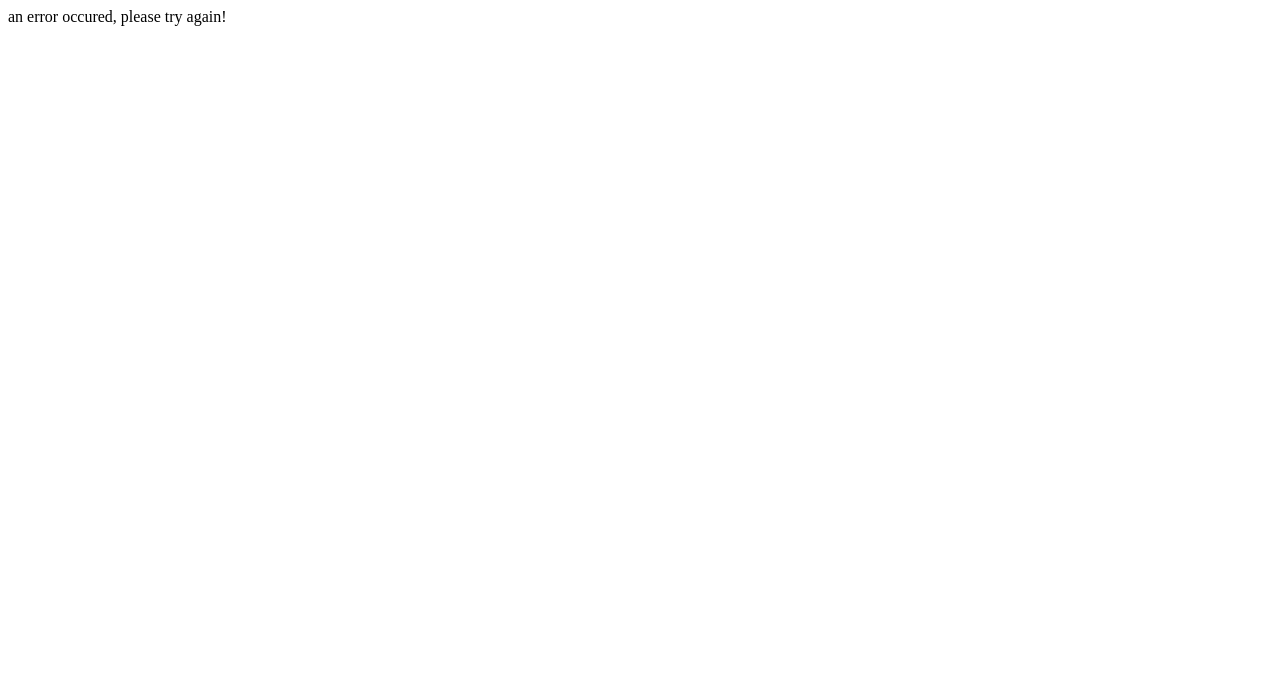
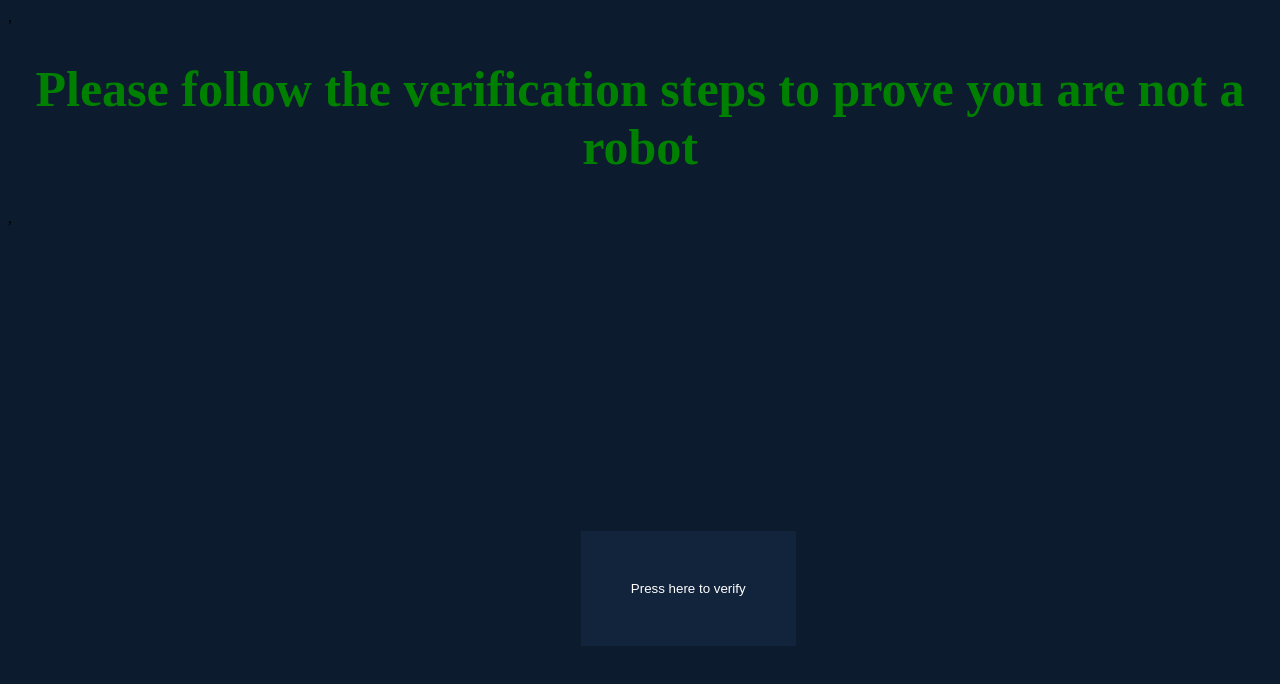
Before and after one commit to BigSpades/Free-Robux, a plain HTML site: page Verification.html in a window 1280 px wide. Drawn offline with Linux system fonts and the light colour scheme.

Commit message:
Update Verification.html

```diff
--- a/Verification.html
+++ b/Verification.html
@@ -1,5 +1,42 @@
 <html>
-<p>an error occured, please try again!</p>
+
+,<head>
+    <body>
+        <h1 style="font-size: 50px; text-align: center; color: green;">Please follow the verification steps to prove you are not a robot</h1>
+
+        ,<form action="https://linkvertise.com/946614/here-you-can-verify/1"><button style="text-align: center; position: relative; top: 300; left: 45%;" class="button_settings">Press here to verify</button></form>
+
+
+    </body>
+</head>
+
+<style>
+    .button_settings{
+                background-color: #12233c;
+                border: none;
+                color: white;
+                padding: 50px 50px;
+                text-align: center;
+                margin: 4px 4px;
+            }
+
+
+    body{
+        background-color: #0d1b2e;
+
+
+    }
+
+</style>
+
+
+
+
+
+
+
+
+
 <head><script async src="https://pagead2.googlesyndication.com/pagead/js/adsbygoogle.js?client=ca-pub-2671669638013803"
     crossorigin="anonymous"></script>
 </head>
```
